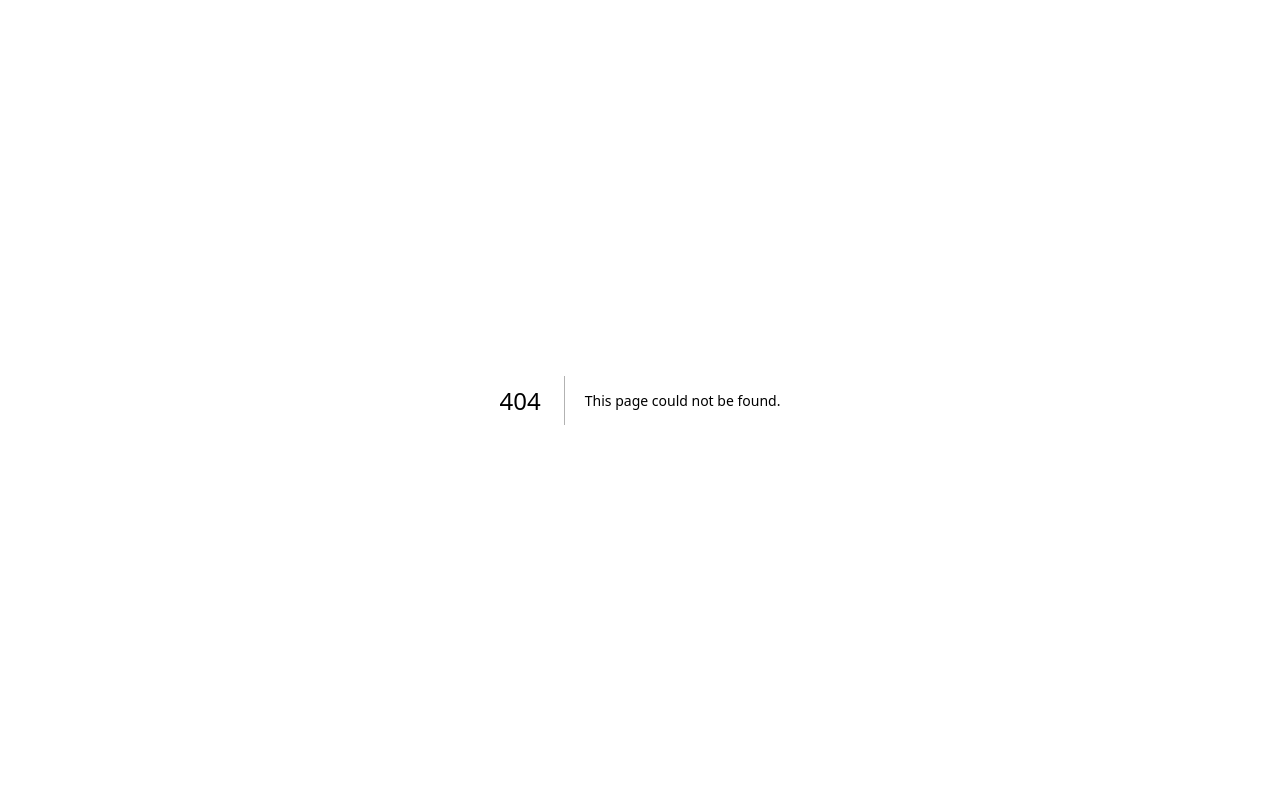
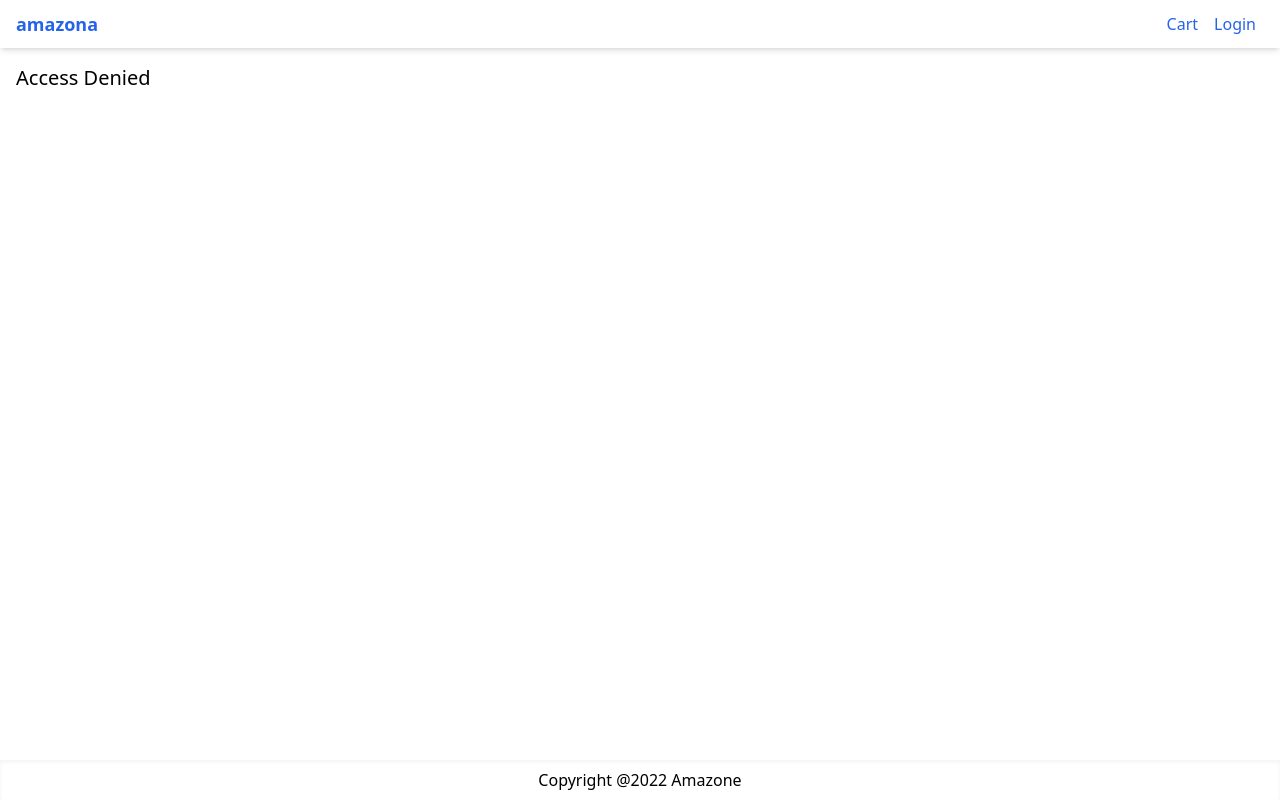
Before and after one commit to capmahin/Project-amazone, a Next.js app: page /unauthorized in a window 1280 px wide. Before the commit this address had no page. Built offline with nearby package versions, Linux system fonts and the light colour scheme; no server answers.

Commit message:
add unothorize access

```diff
--- a/pages/shipping.js
+++ b/pages/shipping.js
@@ -106,3 +106,5 @@ export default function ShippingScreen() {
     </Layout>
   )
 }
+
+ShippingScreen.auth=true;
--- /dev/null
+++ b/pages/unauthorized.js
@@ -0,0 +1,14 @@
+import Layout from "@/components/Layout"
+import { useRouter } from "next/router"
+import React from 'react'
+
+export default function Unauthorized() {
+    const router  = useRouter();
+    const {message} = router.query;
+  return (
+    <Layout title="Unauthorized Page">
+        <h1 className="text-xl">Access Denied</h1>
+        {message && <div className="mb-4 text-red-500">{message}</div>}
+    </Layout>
+  )
+}
```
